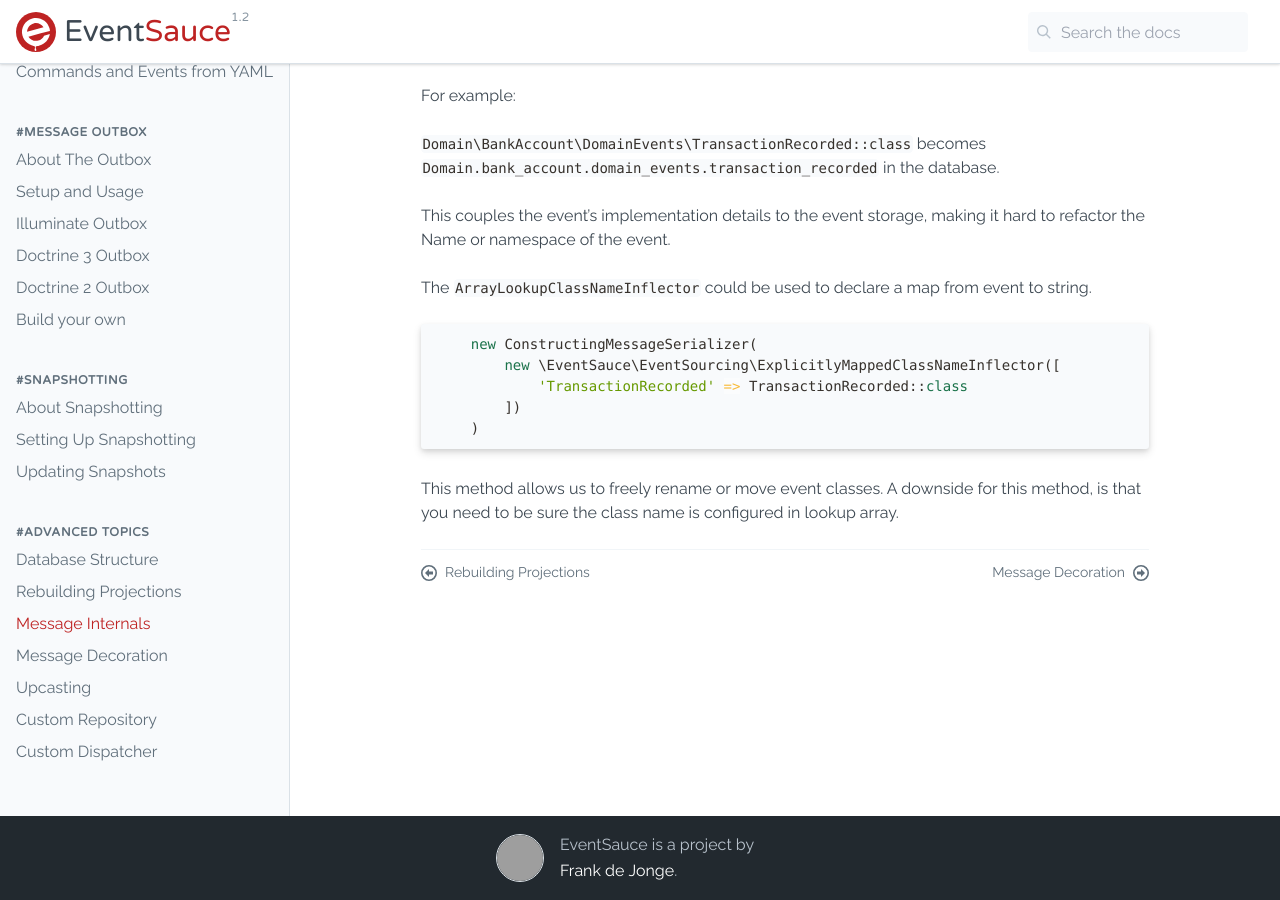
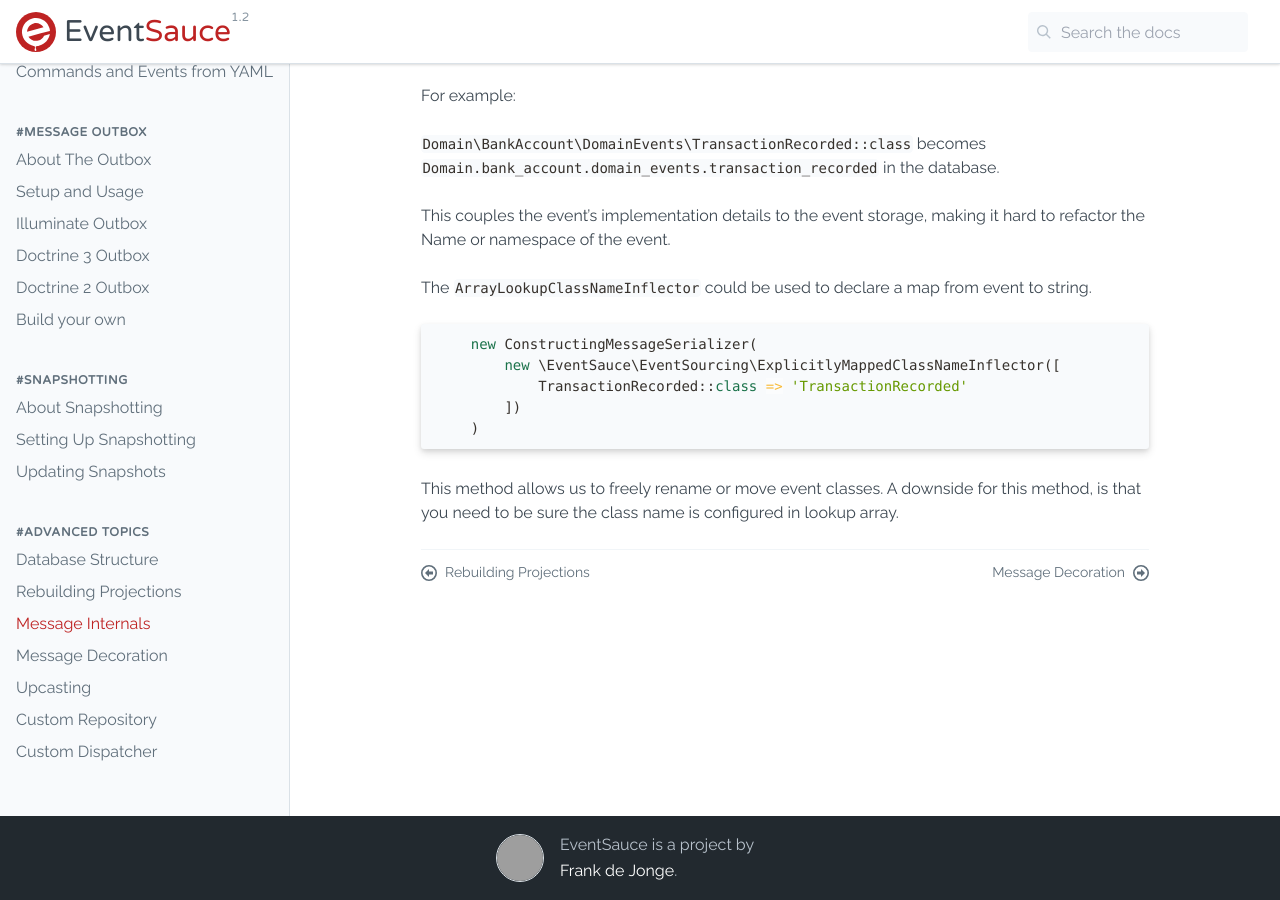
Before and after one commit to EventSaucePHP/EventSauce, a Jekyll site: the page built from docs/docs/advanced/message-internals.md, in a window 1280 px wide and 900 px high, scrolled down 1280 px. Built offline with Jekyll 4.4.1, drawn with Linux system fonts in a browser that asks for light colours; comment, search, counter and statistics services are not loaded; grey boxes are pictures that could not be loaded.

Commit message:
Inverse mapping in the docs

````diff
--- a/docs/docs/advanced/message-internals.md
+++ b/docs/docs/advanced/message-internals.md
@@ -64,7 +64,7 @@ The `ArrayLookupClassNameInflector` could be used to declare a map from event to
 ```php
     new ConstructingMessageSerializer(
         new \EventSauce\EventSourcing\ExplicitlyMappedClassNameInflector([
-            'TransactionRecorded' => TransactionRecorded::class
+            TransactionRecorded::class => 'TransactionRecorded'
         ])
     )
 ```
````
